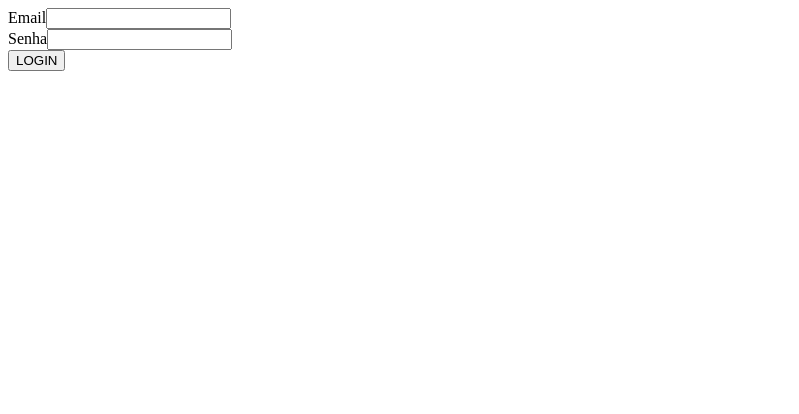
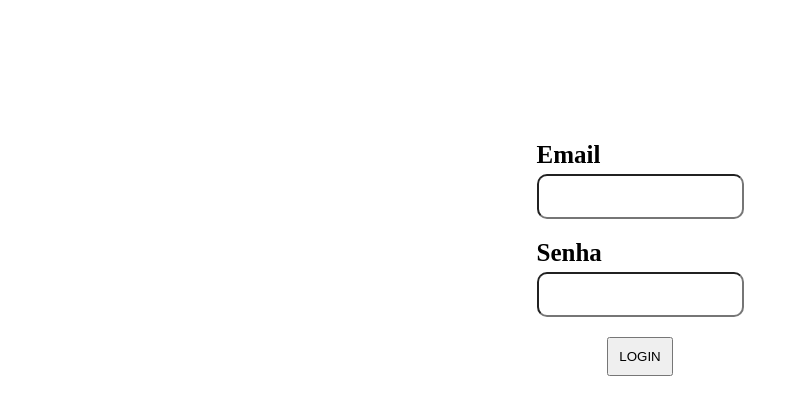
Before and after one commit to AllisonALDS/Management, a React (Vite) app: page /login in a window 1280 px wide. Shown: the top 414 px of the page, without its empty margins (0-799 px from the left). Built offline with nearby package versions, Linux system fonts and the light colour scheme.

Commit message:
Pagina Login, Register Created

```diff
--- a/src/App.jsx
+++ b/src/App.jsx
@@ -3,12 +3,14 @@ import { useState } from 'react'
 import './App.css'
 import IndexPage from './pages/HomePage/index'
 import Login from './pages/LoginPage/login'
+import Register from './pages/registerPage/register'
 
 
 const browserRouter = createBrowserRouter(createRoutesFromElements(
   <Route path='/' >
     <Route index element={ <IndexPage /> } />
     <Route path='/login' element={ <Login  /> } />
+    <Route path='/register' element={ <Register  /> } />
   </Route>
 
 ))
--- a/src/components/inputComponent.jsx
+++ b/src/components/inputComponent.jsx
@@ -6,7 +6,7 @@ function inputComponent(props) {
 
     return (
         <>
-            <div className="">
+            <div className="inputContainer">
                 <label htmlFor="">{labelName}</label>
                 <input type={type}></input>
             </div>
--- a/src/pages/HomePage/index.jsx
+++ b/src/pages/HomePage/index.jsx
@@ -4,7 +4,8 @@ import "./index.css"
 function Index() {
     return (
         <>
-            <a href="/login">Aqui</a>
+            <a href="/login">Login</a>
+            <a href="/register">Register</a>
         </>
     )
 }
--- a/src/pages/LoginPage/login.css
+++ b/src/pages/LoginPage/login.css
@@ -0,0 +1,28 @@
+.loginContainer{
+    width: 400px;
+    height: 500px;
+    margin: 0 auto;
+    align-content: center;
+}
+.loginForm{
+    display: flex;
+    flex-direction: column;
+    align-items: center;
+    row-gap: 20px;
+}
+.loginForm button{
+    padding: 10px;
+}
+.inputContainer{
+    display: flex;
+    flex-direction: column;
+    row-gap: 5px;
+}
+.inputContainer input{
+    padding: 13px;
+    border-radius: 10px;
+}
+.inputContainer label{
+    font-size: 25px;
+    font-weight: 600;
+}
--- a/src/pages/LoginPage/login.jsx
+++ b/src/pages/LoginPage/login.jsx
@@ -1,10 +1,11 @@
 import InputComponent from '../../components/inputComponent'
+import './login.css'
 
 export default function Login(){
     return (
         <>
-            <div className="">
-                <form action="">
+            <div className="loginContainer">
+                <form action="" className='loginForm' >
                     <InputComponent labelName="Email"  type="email"/>
                     <InputComponent labelName="Senha"  type="password"/>
                     <button>LOGIN</button>
--- /dev/null
+++ b/src/pages/registerPage/register.jsx
@@ -0,0 +1,17 @@
+import '../LoginPage/login.css'
+import InputComponent from '../../components/inputComponent'
+
+export default function Register() {
+    return (
+        <>
+            <div className="loginContainer">
+                <form action="" className='loginForm' >
+                    <InputComponent labelName="Email" type="email" />
+                    <InputComponent labelName="Senha" type="password" />
+                    <InputComponent labelName="Confirmar Senha" type="password" />
+                    <button>LOGIN</button>
+                </form>
+            </div>
+        </>
+    )
+}
```
Also changed, not shown: src/pages/registerPage/register.css (added).
